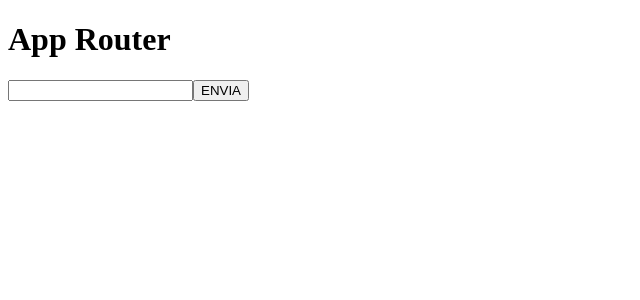
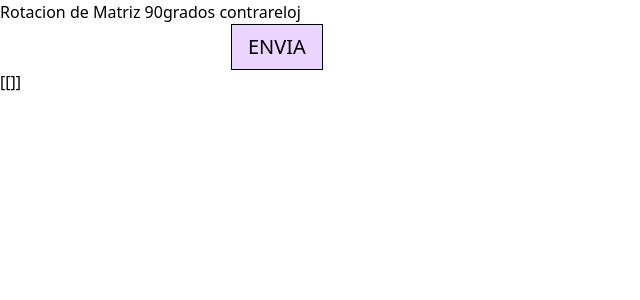
Before and after one commit to Speekz/test-delosi, a Next.js app: page / in a window 1280 px wide. Shown: the top 300 px of the page, without its empty margins (0-640 px from the left). Built offline with nearby package versions, Linux system fonts and the light colour scheme.

Commit message:
matrix initial value is now shared across components

```diff
--- a/app/layout.tsx
+++ b/app/layout.tsx
@@ -1,3 +1,5 @@
+import "../styles/global.css";
+
 export default function RootLayout({
   children,
 }: {
--- a/app/page.tsx
+++ b/app/page.tsx
@@ -1,4 +1,4 @@
-import SubmitMatrix from "src/components/templates/submitMatrix";
+import MainPage from "src/components/templates/mainPage";
 
 export const metadata = {
   title: "Rotacion de Matriz 90grados contrareloj",
@@ -7,8 +7,7 @@ export const metadata = {
 export default function Page() {
   return (
     <div>
-      <h1>App Router</h1>
-      <SubmitMatrix />
+      <MainPage></MainPage>
     </div>
   );
 }
--- /dev/null
+++ b/src/components/templates/MainPage.tsx
@@ -0,0 +1,18 @@
+"use client";
+
+import React from "react";
+import { MatrixContextProvider } from "src/hooks/context/matrixContext";
+import SubmitMatrix from "./SubmitMatrix";
+import MatrixResolved from "./MatrixResolved";
+
+function MainPage() {
+  return (
+    <MatrixContextProvider>
+      <h1>Rotacion de Matriz 90grados contrareloj</h1>
+      <SubmitMatrix />
+      <MatrixResolved />
+    </MatrixContextProvider>
+  );
+}
+
+export default MainPage;
--- /dev/null
+++ b/src/components/templates/MatrixResolved.tsx
@@ -0,0 +1,9 @@
+import React, { useContext } from "react";
+import { MatrixContext } from "src/hooks/context/matrixContext";
+
+function MatrixResolved() {
+  const matrixContext = useContext(MatrixContext);
+  return <div>{JSON.stringify(matrixContext.initMatrix)}</div>;
+}
+
+export default MatrixResolved;
--- a/src/components/templates/submitMatrix.tsx
+++ b/src/components/templates/submitMatrix.tsx
@@ -1,6 +1,13 @@
 "use client";
 
+import { useContext } from "react";
 import { useForm, SubmitHandler } from "react-hook-form";
+import { MatrixContext } from "src/hooks/context/matrixContext";
+import {
+  isAllNumbersMatrix,
+  isDefined,
+  isMatrix,
+} from "src/utils/helper/checkMatrix";
 
 type Inputs = {
   matrix: string;
@@ -8,8 +15,15 @@ type Inputs = {
 
 const SubmitMatrix = () => {
   const { register, handleSubmit } = useForm<Inputs>();
+  const { setInitMatrix } = useContext(MatrixContext);
 
-  const onSubmit: SubmitHandler<Inputs> = (data) => console.log(data);
+  const onSubmit: SubmitHandler<Inputs> = (data) => {
+    const input = JSON.parse(data.matrix);
+    if (isDefined(input) && isMatrix(input) && isAllNumbersMatrix(input)) {
+      setInitMatrix(input);
+      console.log(input, "is a matrix");
+    }
+  };
 
   return (
     <div>
--- /dev/null
+++ b/src/hooks/context/matrixContext.tsx
@@ -0,0 +1,33 @@
+import { Dispatch, SetStateAction, createContext, useState } from "react";
+
+export type matrixContextType = {
+  initMatrix: any[][];
+  setInitMatrix: Dispatch<SetStateAction<any>>;
+  rotatedMatrix: number[][];
+  setRotatedMatrix: Dispatch<SetStateAction<any>>;
+};
+
+const initMatrixContext = {
+  initMatrix: [[]],
+  setInitMatrix: () => {},
+  rotatedMatrix: [[]],
+  setRotatedMatrix: () => {},
+};
+
+export const MatrixContext =
+  createContext<matrixContextType>(initMatrixContext);
+
+export const MatrixContextProvider = ({ children }: any) => {
+  const [initMatrix, setInitMatrix] = useState(initMatrixContext.initMatrix);
+  const [rotatedMatrix, setRotatedMatrix] = useState(
+    initMatrixContext.rotatedMatrix
+  );
+
+  return (
+    <MatrixContext.Provider
+      value={{ initMatrix, setInitMatrix, rotatedMatrix, setRotatedMatrix }}
+    >
+      {children}
+    </MatrixContext.Provider>
+  );
+};
```
